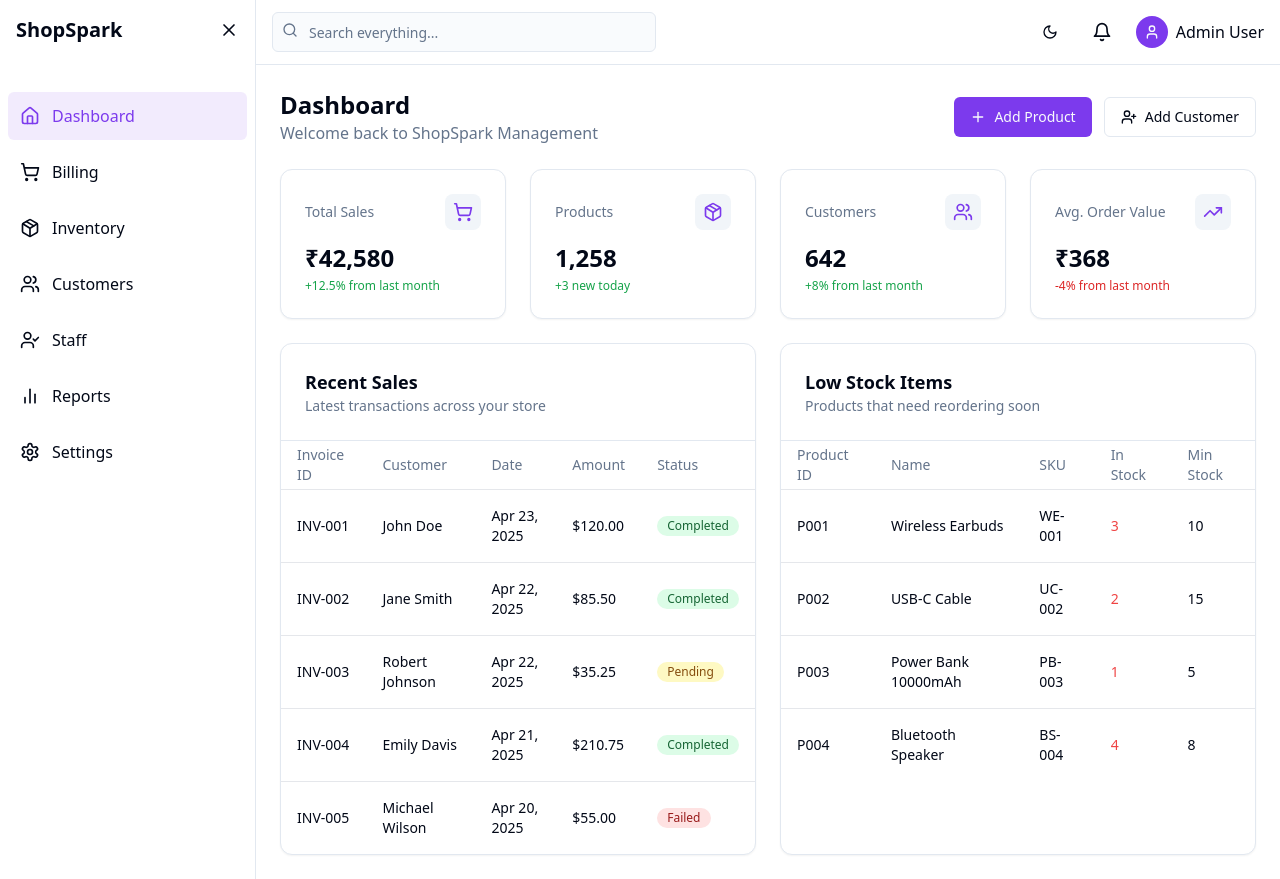
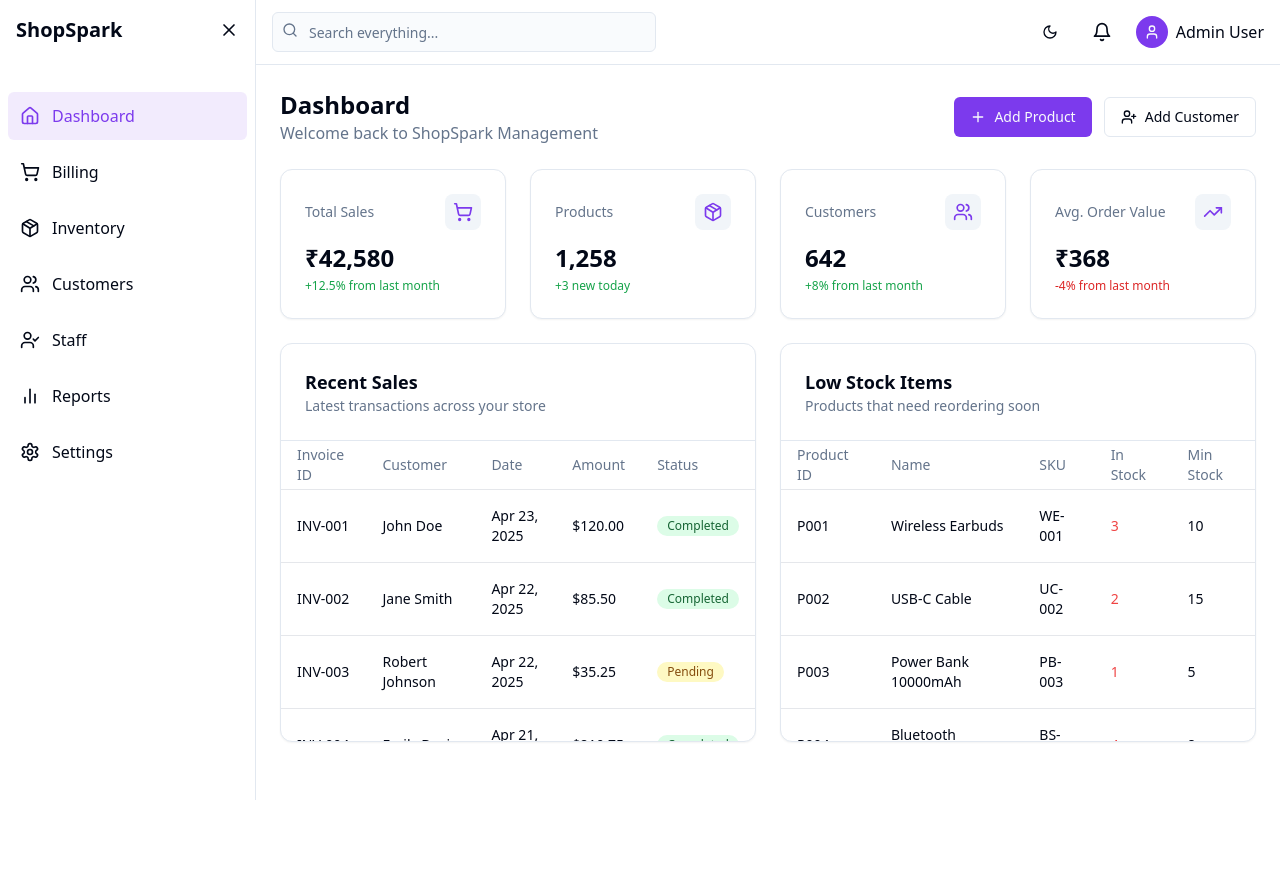
Before and after one commit to aslahaliep/shop-spark-management, a React (Vite) app: page / in a window 1280 px wide. After the commit the page ends 800 px from the top, so only its background shows below. Built offline with nearby package versions, Linux system fonts and the light colour scheme.

Commit message:
Fix: Scrollbar styling issues
Fixes the scrollbar styling issues in the Recent Sales and Billing components.

```diff
--- a/src/components/dashboard/LowStockItems.tsx
+++ b/src/components/dashboard/LowStockItems.tsx
@@ -7,6 +7,7 @@ import {
   TableHeader,
   TableRow
 } from "@/components/ui/table";
+import { ScrollArea } from "@/components/ui/scroll-area";
 
 // Mock data for low stock items
 const lowStockItems = [
@@ -23,7 +24,7 @@ export function LowStockItems() {
         <h3 className="text-lg font-semibold">Low Stock Items</h3>
         <p className="text-muted-foreground text-sm">Products that need reordering soon</p>
       </div>
-      <div className="overflow-x-auto">
+      <ScrollArea className="h-[300px]">
         <Table>
           <TableHeader>
             <TableRow>
@@ -46,7 +47,7 @@ export function LowStockItems() {
             ))}
           </TableBody>
         </Table>
-      </div>
+      </ScrollArea>
     </div>
   );
 }
--- a/src/components/dashboard/RecentSales.tsx
+++ b/src/components/dashboard/RecentSales.tsx
@@ -7,6 +7,7 @@ import {
   TableHeader,
   TableRow
 } from "@/components/ui/table";
+import { ScrollArea } from "@/components/ui/scroll-area";
 
 // Mock data for recent sales
 const recentSales = [
@@ -24,7 +25,7 @@ export function RecentSales() {
         <h3 className="text-lg font-semibold">Recent Sales</h3>
         <p className="text-muted-foreground text-sm">Latest transactions across your store</p>
       </div>
-      <div className="overflow-x-auto">
+      <ScrollArea className="h-[300px]">
         <Table>
           <TableHeader>
             <TableRow>
@@ -59,7 +60,7 @@ export function RecentSales() {
             ))}
           </TableBody>
         </Table>
-      </div>
+      </ScrollArea>
     </div>
   );
 }
--- a/src/components/ui/scroll-area.tsx
+++ b/src/components/ui/scroll-area.tsx
@@ -1,3 +1,4 @@
+
 import * as React from "react"
 import * as ScrollAreaPrimitive from "@radix-ui/react-scroll-area"
 
@@ -29,7 +30,7 @@ const ScrollBar = React.forwardRef<
     ref={ref}
     orientation={orientation}
     className={cn(
-      "flex touch-none select-none transition-colors",
+      "flex touch-none select-none transition-colors bg-muted/40 dark:bg-muted/20",
       orientation === "vertical" &&
         "h-full w-2.5 border-l border-l-transparent p-[1px]",
       orientation === "horizontal" &&
@@ -38,7 +39,7 @@ const ScrollBar = React.forwardRef<
     )}
     {...props}
   >
-    <ScrollAreaPrimitive.ScrollAreaThumb className="relative flex-1 rounded-full bg-border" />
+    <ScrollAreaPrimitive.ScrollAreaThumb className="relative flex-1 rounded-full bg-muted-foreground/50 dark:bg-muted-foreground/30" />
   </ScrollAreaPrimitive.ScrollAreaScrollbar>
 ))
 ScrollBar.displayName = ScrollAreaPrimitive.ScrollAreaScrollbar.displayName
--- a/src/pages/Billing.tsx
+++ b/src/pages/Billing.tsx
@@ -1,4 +1,3 @@
-
 import { useState } from "react";
 import {
   Table,
@@ -14,6 +13,7 @@ import { Search, ShoppingCart, Plus, Trash2, CreditCard, Printer } from "lucide-
 import { Card } from "@/components/ui/card";
 import { Separator } from "@/components/ui/separator";
 import { useToast } from "@/hooks/use-toast";
+import { ScrollArea } from "@/components/ui/scroll-area";
 
 // Mock data for available products
 const availableProducts = [
@@ -155,7 +155,7 @@ export default function Billing() {
 
       {/* Billing area */}
       <div className="space-y-4">
-        <Card className="p-4">
+        <Card className="p-4 bg-card border-border">
           <div className="mb-4">
             <h2 className="text-lg font-semibold mb-4">Customer Information</h2>
             <div className="space-y-3">
@@ -183,6 +183,7 @@ export default function Billing() {
           <h2 className="text-lg font-semibold mb-4">Current Bill</h2>
 
           {billingItems.length > 0 ? (
+            <ScrollArea className="h-[400px]">
               <div className="space-y-4">
                 <Table>
                   <TableHeader>
@@ -261,6 +262,7 @@ export default function Billing() {
                   </Button>
                 </div>
               </div>
+            </ScrollArea>
           ) : (
             <div className="py-8 text-center text-muted-foreground">
               <ShoppingCart className="h-10 w-10 mx-auto mb-2 opacity-20" />
```
Lines whose indentation alone changed are shown as unchanged.
